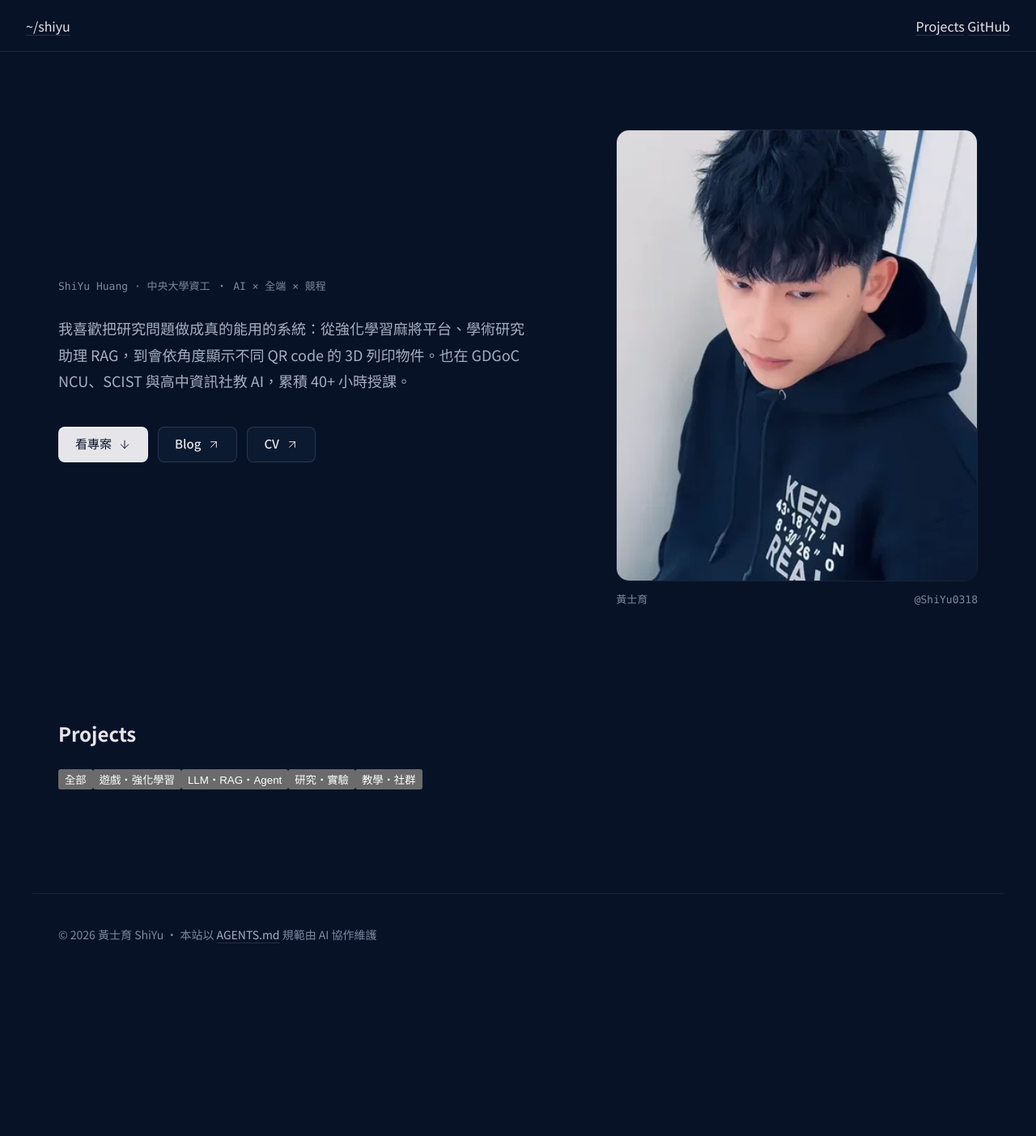
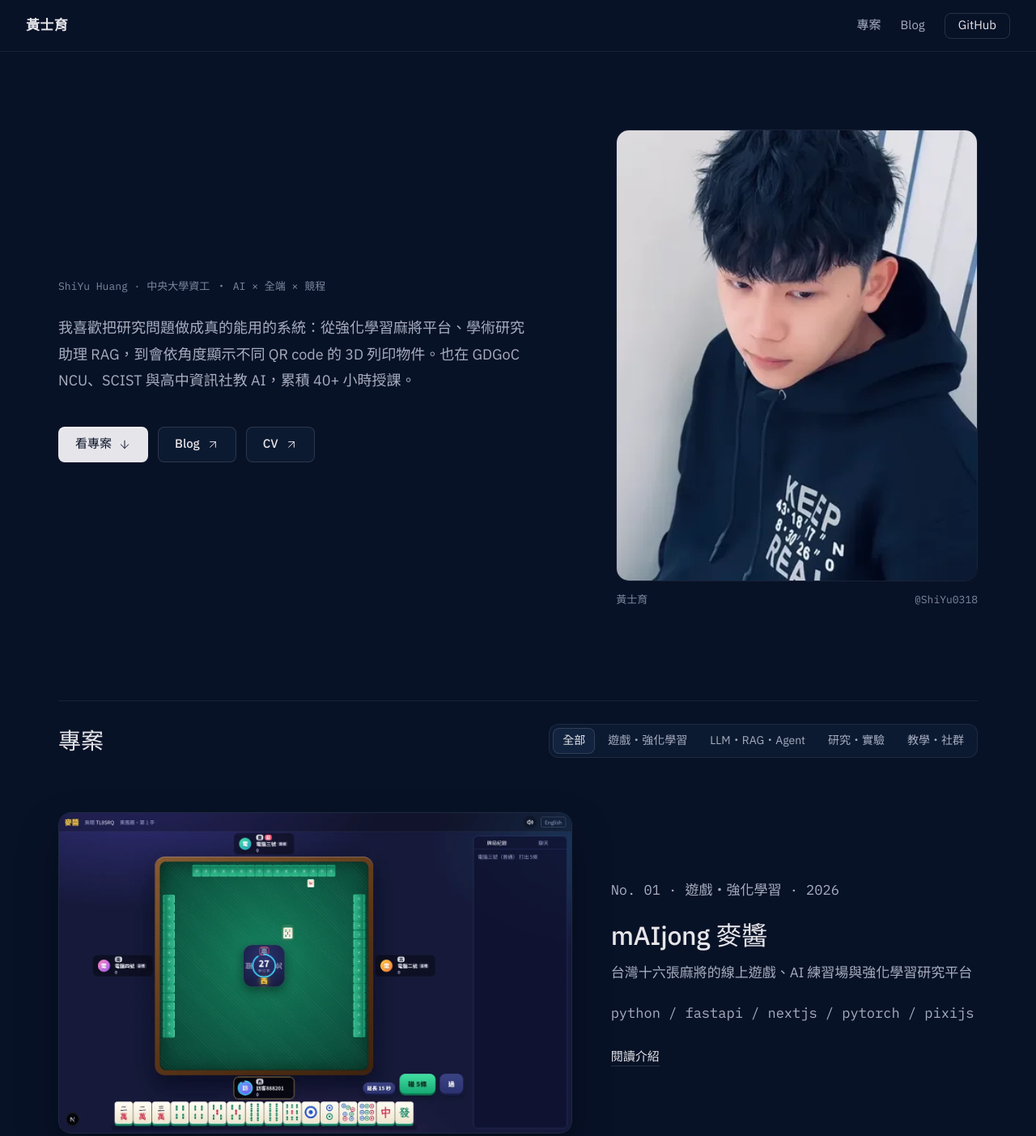
Before and after one commit to ShiYu0318/4yu.dev, a plain HTML site: page index.html in a window 1280 px wide. Shown: the top 1403 px of the page at 81% size. Before the commit the page ends 1220 px from the top, so only its background shows below. Drawn offline with Linux system fonts and the light colour scheme.

Commit message:
redesign: quieter layout following unslop principles (index.html)
Co-Authored-By: Claude Opus 5.5 <noreply@anthropic.com>
Claude-Session: https://claude.ai/code/session_01GvZ4EzxjTmWBasxwYmAUDt

```diff
--- a/index.html
+++ b/index.html
@@ -3,40 +3,41 @@
 <head>
   <meta charset="UTF-8">
   <meta name="viewport" content="width=device-width, initial-scale=1">
-  <title>黃士育 ShiYu · 作品集</title>
-  <meta name="description" content="黃士育（ShiYu0318）的 GitHub 專案作品集：強化學習、RAG、AI Agent、研究與教學。">
+  <title>黃士育 · 專案</title>
+  <meta name="description" content="黃士育（ShiYu0318）的公開專案：強化學習、RAG、AI Agent、研究與教學。">
   <meta name="theme-color" content="#081227">
   <link rel="icon" href="content/img/profile/avatar.webp">
   <link rel="preconnect" href="https://fonts.googleapis.com">
-  <link rel="stylesheet" href="https://fonts.googleapis.com/css2?family=Noto+Sans+TC:wght@400;500;700;900&family=JetBrains+Mono:wght@400;600&display=swap">
+  <link rel="stylesheet" href="https://fonts.googleapis.com/css2?family=IBM+Plex+Mono:wght@400;500&family=IBM+Plex+Sans:wght@400;500;600&family=Noto+Sans+TC:wght@400;500;600&display=swap">
   <link rel="stylesheet" href="assets/style.css">
 </head>
 <body class="page-home">
   <header class="site-header">
-    <a class="brand" href="index.html"><span class="brand-mark">~/</span>shiyu</a>
-    <nav class="header-links">
-      <a href="#projects">Projects</a>
-      <a href="https://github.com/ShiYu0318" target="_blank" rel="noopener">GitHub</a>
+    <a class="wordmark" href="index.html">黃士育</a>
+    <nav class="nav" aria-label="主要連結">
+      <a href="#projects">專案</a>
+      <a href="https://4yu.dev" target="_blank" rel="noopener">Blog</a>
+      <a class="nav-button" href="https://github.com/ShiYu0318" target="_blank" rel="noopener">GitHub</a>
     </nav>
   </header>
 
-  <main class="home">
-    <section id="hero" class="hero" aria-label="個人簡介">
-      <p class="loading">載入中…</p>
-    </section>
+  <main>
+    <section id="hero" class="hero" aria-label="自我介紹"></section>
 
-    <section id="projects" class="projects" aria-label="專案列表">
-      <div class="section-head">
-        <h2>Projects</h2>
-        <div id="filters" class="filters" role="tablist" aria-label="依分類篩選"></div>
+    <section id="projects" class="projects" aria-labelledby="projects-title">
+      <div class="projects-head">
+        <h2 id="projects-title">專案</h2>
+        <div id="filters" class="segmented" role="tablist" aria-label="依領域篩選"></div>
       </div>
-      <div id="featured" class="featured"></div>
-      <div id="grid" class="grid"></div>
+      <div id="lead" class="lead"></div>
+      <div id="index-head" class="index-head"></div>
+      <ol id="index" class="index"></ol>
     </section>
   </main>
 
   <footer class="site-footer">
-    <p>© 2026 黃士育 ShiYu · 本站以 <a href="https://github.com/ShiYu0318/NCCU-GenAI-HW/blob/main/AGENTS.md">AGENTS.md</a> 規範由 AI 協作維護</p>
+    <span>黃士育 · 2026</span>
+    <span>內容與版面依 <a href="https://github.com/ShiYu0318/NCCU-GenAI-HW/blob/main/AGENTS.md">AGENTS.md</a> 維護</span>
   </footer>
 
   <script src="assets/app.js"></script>
```
